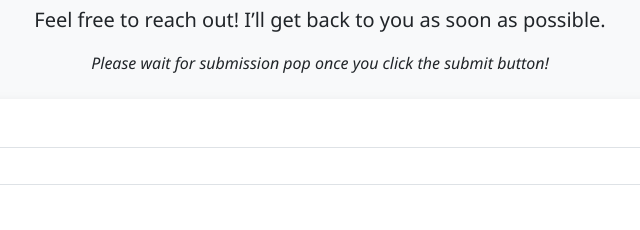
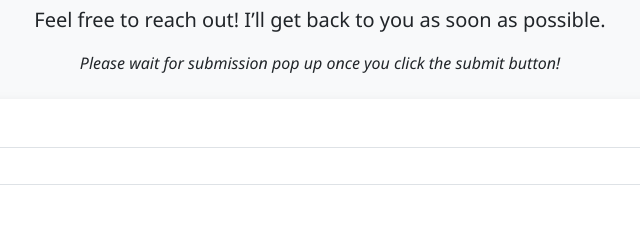
Before and after one commit to J3NKO/Personal-Website, a website: page contact.html in a window 1280 px wide. Shown: the part 193-423 px from the top of the page, 320-960 px from the left. Drawn offline with nearby package versions, Linux system fonts and the light colour scheme.

Commit message:
Contact page edit

```diff
--- a/contact.html
+++ b/contact.html
@@ -46,7 +46,7 @@
             <div class="text-center">
                 <h2>Contact Me</h2>
                 <p class="lead">Feel free to reach out! I’ll get back to you as soon as possible.</p>
-                <p><em>Please wait for submission pop once you click the submit button!</em></p>
+                <p><em>Please wait for submission pop up once you click the submit button!</em></p>
             </div>
             <div class="card shadow mt-4">
                 <div class="card-body">
```
